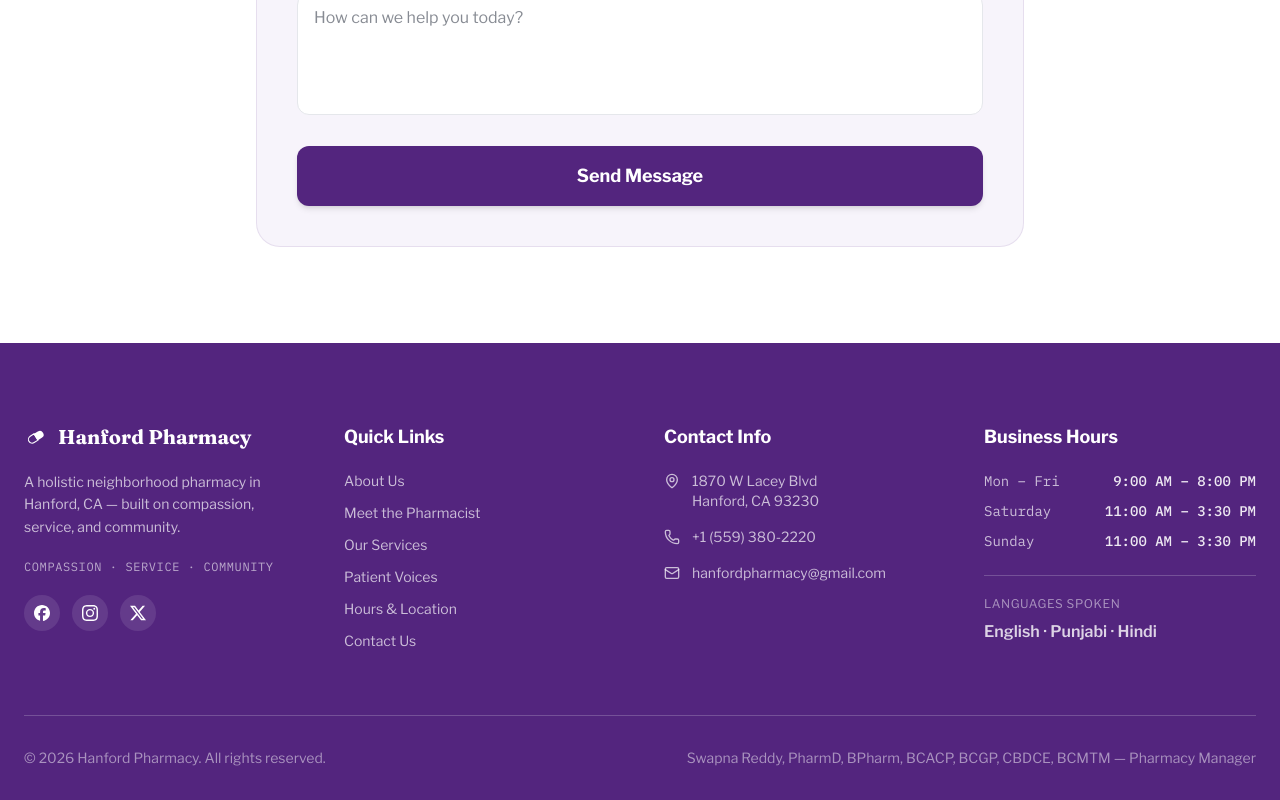
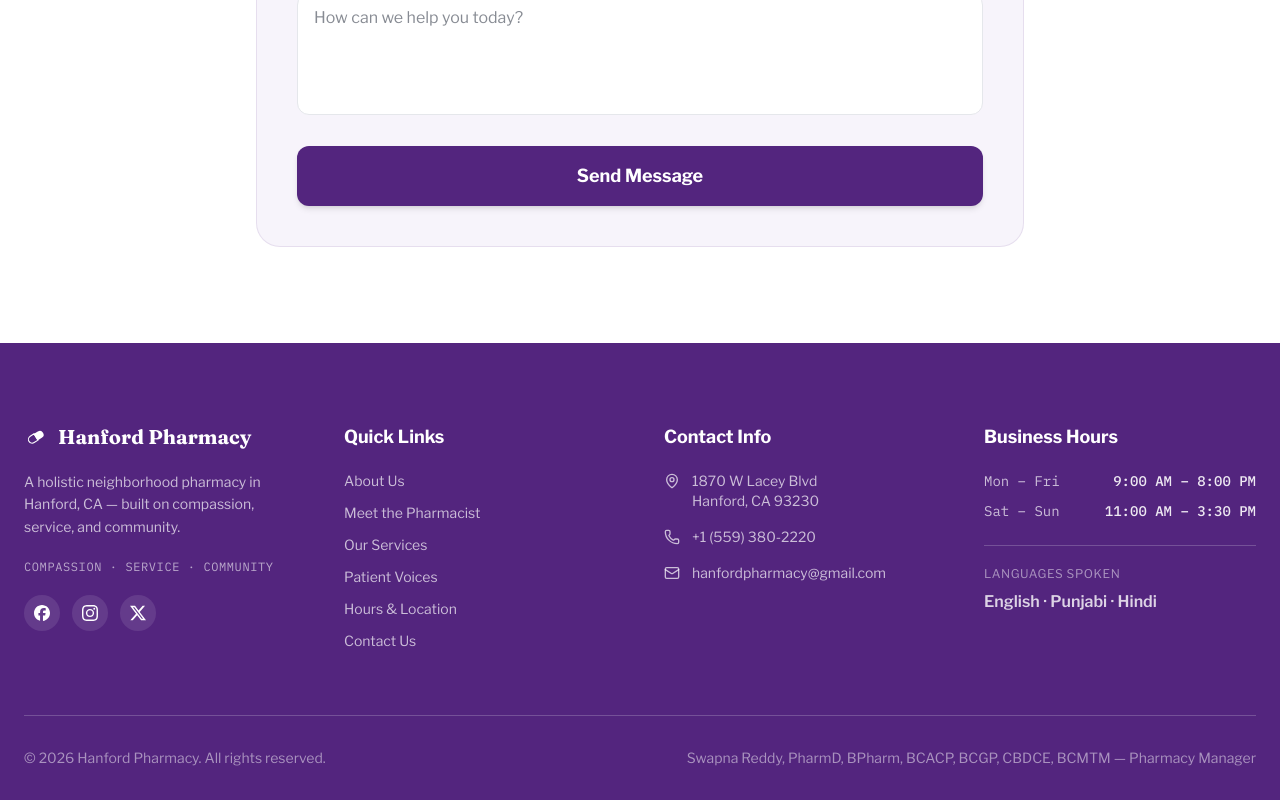
Before and after one commit to Qyntho/hanford-pharmacy, a React (Vite) app: page / in a window 1280 px wide. Shown: the part 9315-10115 px from the top of the page. Built offline with nearby package versions, Linux system fonts and the light colour scheme.

Commit message:
Update business hours display for weekend

```diff
--- a/src/pages/Home.tsx
+++ b/src/pages/Home.tsx
@@ -916,7 +916,7 @@ const Footer = () => (
         <div>
           <h4 className="text-lg font-bold mb-5">Business Hours</h4>
           <ul className="space-y-2.5 text-sm text-white/70 font-mono">
-            {[["Mon – Fri","9:00 AM – 8:00 PM"],["Saturday","11:00 AM – 3:30 PM"],["Sunday","11:00 AM – 3:30 PM"]].map(([day, time]) => (
+            {[["Mon – Fri","9:00 AM – 8:00 PM"],["Sat – Sun","11:00 AM – 3:30 PM"]].map(([day, time]) => (
               <li key={day} className="flex justify-between gap-4">
                 <span>{day}</span>
                 <span className="text-white/90 font-medium">{time}</span>
```
